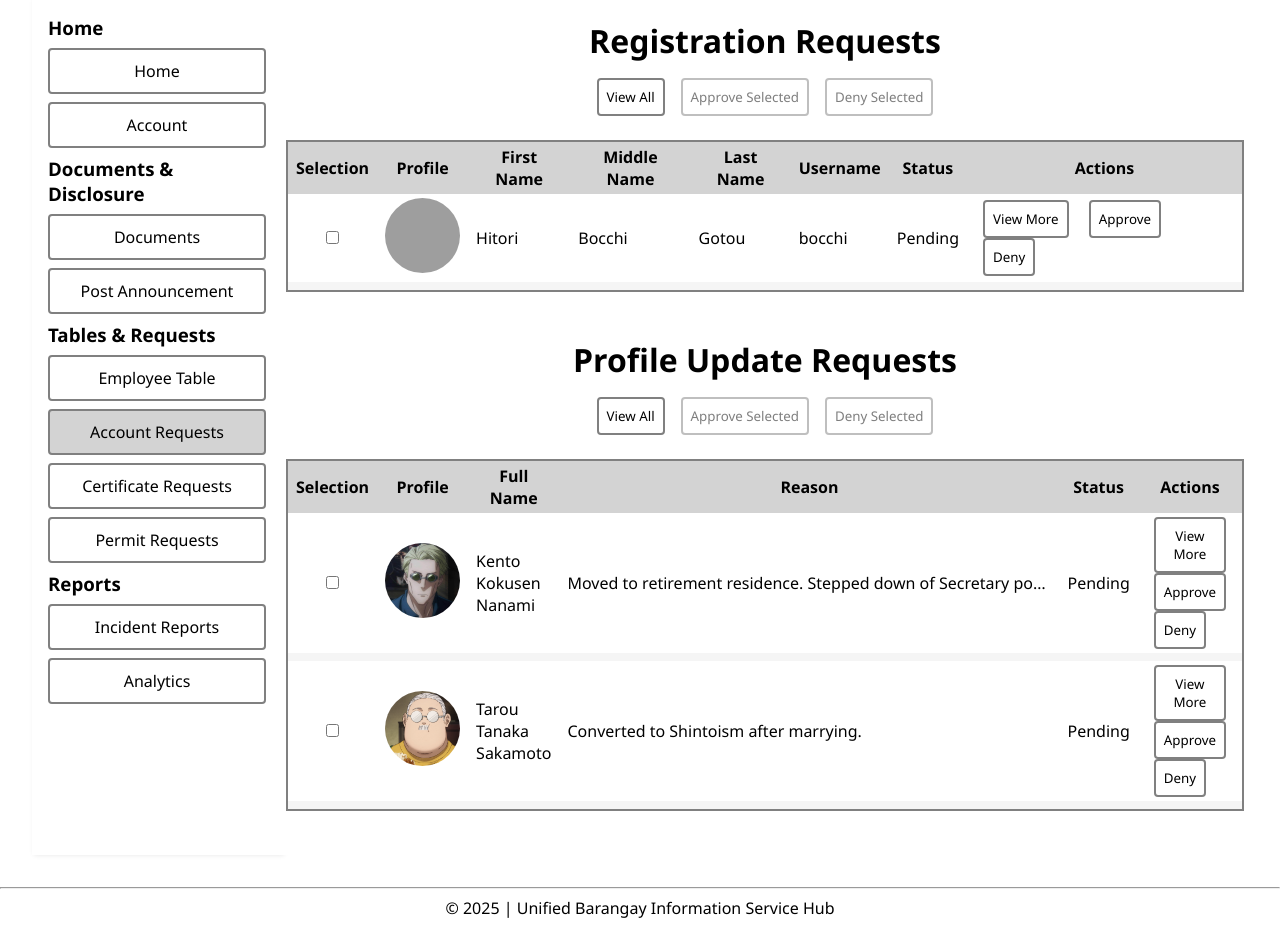
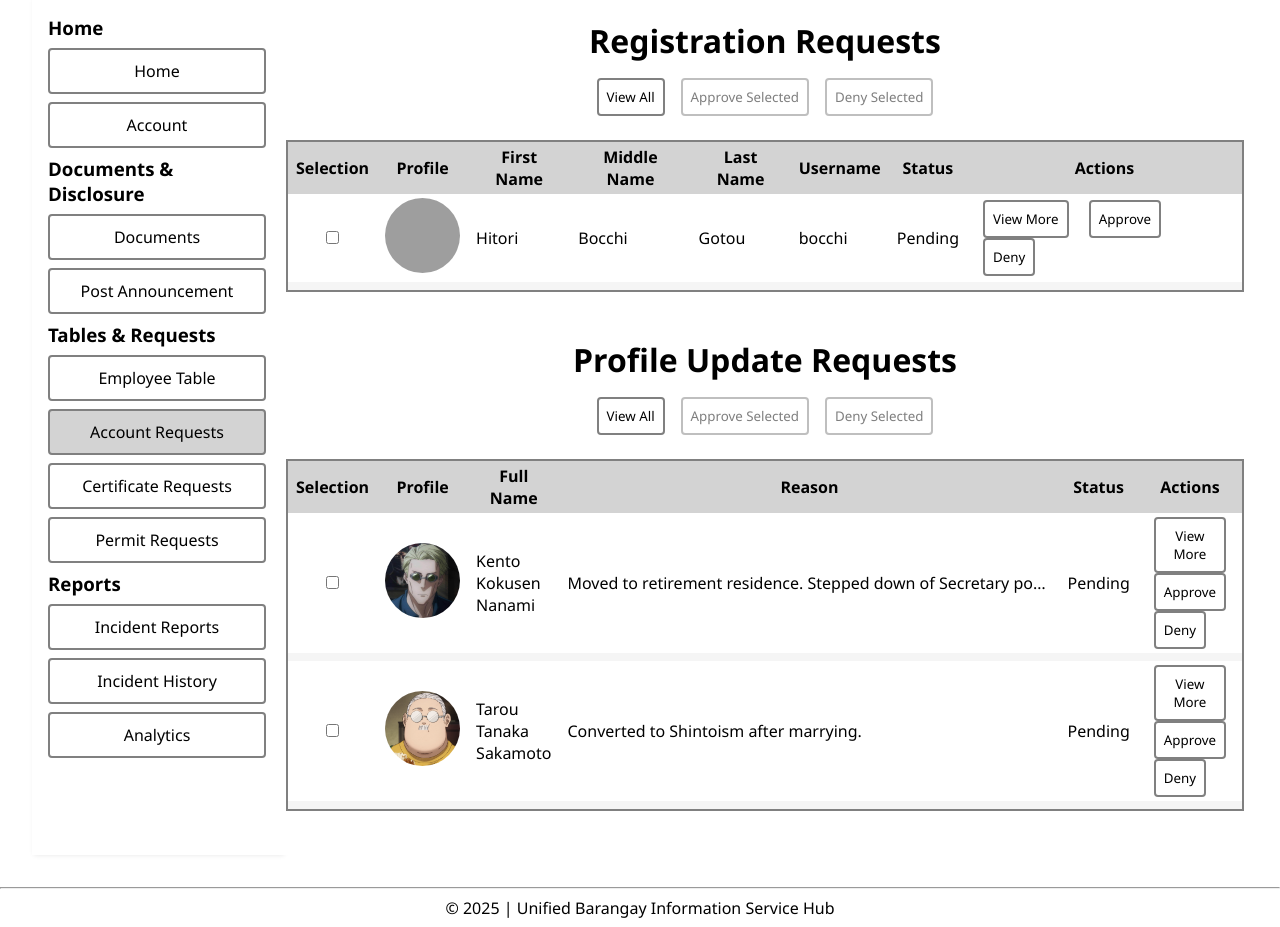
Before and after one commit to SzenInso/UBISH-BarangaySystem, a PHP site: page /pages/main/account_requests.php in a window 1280 px wide. Shown: the part 167-1094 px from the top of the page. Run offline with PHP 8.4, Linux system fonts and the light colour scheme; a user stored in the database is signed in; data comes from the database, SQL or seed files in the repository; grey boxes are pictures that could not be loaded.

Commit message:
Add: updated sidebar to reflect new additions

```diff
--- a/pages/main/account.php
+++ b/pages/main/account.php
@@ -62,6 +62,7 @@ if (isset($_POST['reset-question'])) {
                     <?php if ($accessLevel >= 2) { echo '<li><a href="../main/permits.php">Permit Requests</a></li>'; } ?>
                     <h3>Reports</h3>
                     <li><a href="../main/incidents.php">Incident Reports</a></li>
+                    <li><a href="../main/incident_table.php">Incident History</a></li>
                     <li><a href="../main/reports.php">Analytics</a></li>
                 </ul>
             </div>
--- a/pages/main/account_requests.php
+++ b/pages/main/account_requests.php
@@ -732,7 +732,8 @@ if (isset($_POST['deny-update-selected']) && isset($_POST['updates'])) {
                         echo '<li><a href="../main/permits.php">Permit Requests</a></li>';
                     } ?>
                     <h3>Reports</h3>
-                    <li><a href="#">Incident Reports</a></li>
+                    <li><a href="../main/incidents.php">Incident Reports</a></li>
+                    <li><a href="../main/incident_table.php">Incident History</a></li>
                     <li><a href="../main/reports.php">Analytics</a></li>
                 </ul>
             </div>
--- a/pages/main/account_update.php
+++ b/pages/main/account_update.php
@@ -346,6 +346,7 @@ if (isset($_POST['cancel'])) {
                     <?php if ($accessLevel >= 2) { echo '<li><a href="../main/permits.php">Permit Requests</a></li>'; } ?>
                     <h3>Reports</h3>
                     <li><a href="../main/incidents.php">Incident Reports</a></li>
+                    <li><a href="../main/incident_table.php">Incident History</a></li>
                     <li><a href="../main/reports.php">Analytics</a></li>
                 </ul>
             </div>
--- a/pages/main/announcements.php
+++ b/pages/main/announcements.php
@@ -48,6 +48,7 @@ include '../../config/dbfetch.php';
                     <?php if ($accessLevel >= 2) { echo '<li><a href="../main/permits.php">Permit Requests</a></li>'; } ?>
                     <h3>Reports</h3>
                     <li><a href="../main/incidents.php">Incident Reports</a></li>
+                    <li><a href="../main/incident_table.php">Incident History</a></li>
                     <li><a href="../main/reports.php">Analytics</a></li>
                 </ul>
             </div>
--- a/pages/main/certificates.php
+++ b/pages/main/certificates.php
@@ -175,6 +175,7 @@ if (isset($_POST['submit_certificate'])) {
                     } ?>
                     <h3>Reports</h3>
                     <li><a href="../main/incidents.php">Incident Reports</a></li>
+                    <li><a href="../main/incident_table.php">Incident History</a></li>
                     <li><a href="../main/reports.php">Analytics</a></li>
                 </ul>
             </div>
--- a/pages/main/change_password.php
+++ b/pages/main/change_password.php
@@ -107,6 +107,7 @@ if (isset($_POST['cancel'])) {
                     <?php if ($accessLevel >= 2) { echo '<li><a href="../main/permits.php">Permit Requests</a></li>'; } ?>
                     <h3>Reports</h3>
                     <li><a href="../main/incidents.php">Incident Reports</a></li>
+                    <li><a href="../main/incident_table.php">Incident History</a></li>
                     <li><a href="../main/reports.php">Analytics</a></li>
                 </ul>
             </div>
--- a/pages/main/dashboard.php
+++ b/pages/main/dashboard.php
@@ -45,6 +45,7 @@
                     <?php if ($accessLevel >= 2) { echo '<li><a href="../main/permits.php">Permit Requests</a></li>'; } ?>
                     <h3>Reports</h3>
                     <li><a href="../main/incidents.php">Incident Reports</a></li>
+                    <li><a href="../main/incident_table.php">Incident History</a></li>
                     <li><a href="../main/reports.php">Analytics</a></li>
                 </ul>
             </div>
--- a/pages/main/delete_announcement.php
+++ b/pages/main/delete_announcement.php
@@ -173,6 +173,7 @@ if (isset($_POST['cancel'])) {
                     <?php if ($accessLevel >= 2) { echo '<li><a href="../main/permits.php">Permit Requests</a></li>'; } ?>
                     <h3>Reports</h3>
                     <li><a href="../main/incidents.php">Incident Reports</a></li>
+                    <li><a href="../main/incident_table.php">Incident History</a></li>
                     <li><a href="../main/reports.php">Analytics</a></li>
                 </ul>
             </div>
--- a/pages/main/documents.php
+++ b/pages/main/documents.php
@@ -227,6 +227,7 @@ function getDocumentsTable($pdo)
                     } ?>
                     <h3>Reports</h3>
                     <li><a href="../main/incidents.php">Incident Reports</a></li>
+                    <li><a href="../main/incident_table.php">Incident History</a></li>
                     <li><a href="../main/reports.php">Analytics</a></li>
                 </ul>
             </div>
--- a/pages/main/edit_announcement.php
+++ b/pages/main/edit_announcement.php
@@ -349,6 +349,7 @@ if (isset($_POST['update-announcement'])) {
                     <?php if ($accessLevel >= 2) { echo '<li><a href="../main/permits.php">Permit Requests</a></li>'; } ?>
                     <h3>Reports</h3>
                     <li><a href="../main/incidents.php">Incident Reports</a></li>
+                    <li><a href="../main/incident_table.php">Incident History</a></li>
                     <li><a href="../main/reports.php">Analytics</a></li>
                 </ul>
             </div>
--- a/pages/main/employee_table.php
+++ b/pages/main/employee_table.php
@@ -229,6 +229,7 @@
                     <?php if ($accessLevel >= 2) { echo '<li><a href="../main/permits.php">Permit Requests</a></li>'; } ?>
                     <h3>Reports</h3>
                     <li><a href="../main/incidents.php">Incident Reports</a></li>
+                    <li><a href="../main/incident_table.php">Incident History</a></li>
                     <li><a href="../main/reports.php">Analytics</a></li>
                 </ul>
             </div>
--- a/pages/main/incidents.php
+++ b/pages/main/incidents.php
@@ -187,6 +187,7 @@ if (isset($_POST['submit_incident'])) {
                     } ?>
                     <h3>Reports</h3>
                     <li class="active"><a href="#">Incident Reports</a></li>
+                    <li><a href="../main/incident_table.php">Incident History</a></li>
                     <li><a href="../main/reports.php">Analytics</a></li>
                 </ul>
             </div>
--- a/pages/main/permits.php
+++ b/pages/main/permits.php
@@ -178,6 +178,7 @@ if (isset($_POST['submit_permit'])) {
                     } ?>
                     <h3>Reports</h3>
                     <li><a href="../main/incidents.php">Incident Reports</a></li>
+                    <li><a href="../main/incident_table.php">Incident History</a></li>
                     <li><a href="../main/reports.php">Analytics</a></li>
                 </ul>
             </div>
--- a/pages/main/reports.php
+++ b/pages/main/reports.php
@@ -135,6 +135,7 @@ $incidentTypeData = $stmt4->fetchAll(PDO::FETCH_ASSOC);
                     } ?>
                     <h3>Reports</h3>
                     <li><a href="../main/incidents.php">Incident Reports</a></li>
+                    <li><a href="../main/incident_table.php">Incident History</a></li>
                     <li class="active"><a href="#">Analytics</a></li>
                 </ul>
             </div>
```
